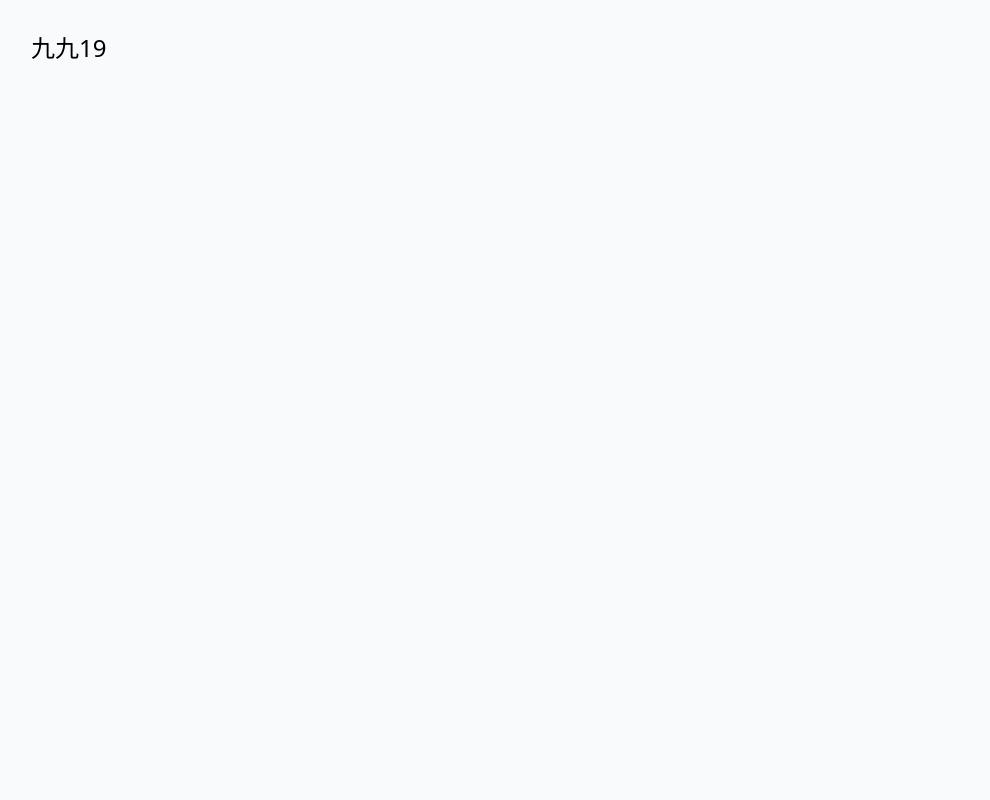
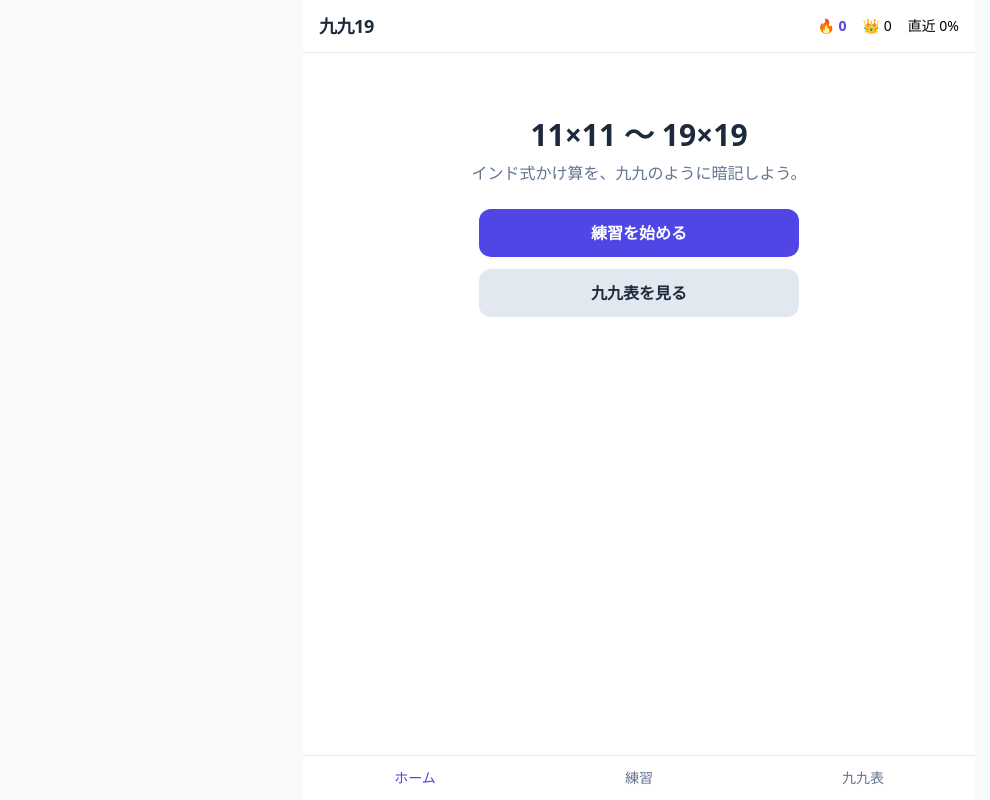
Before and after one commit to y-maeda1116/kuku19-master, a React (Vite) app: page / in a window 1280 px wide. Shown: the whole page, without its empty margins (1-991 px from the left). Built offline with nearby package versions, Linux system fonts and the light colour scheme.

Commit message:
feat: App統合（画面切替・スコア表示）

```diff
--- a/src/App.tsx
+++ b/src/App.tsx
@@ -1,3 +1,28 @@
+// src/App.tsx
+import { useCallback, useState } from 'react'
+import type { View } from './types'
+import { Header } from './components/layout/Header'
+import { NavBar } from './components/layout/NavBar'
+import { TopMenu } from './components/layout/TopMenu'
+import { QuizView } from './components/quiz/QuizView'
+import { TableView } from './components/table/TableView'
+import { useScore } from './hooks/useScore'
+
 export default function App() {
-  return <div className="p-8 text-2xl">九九19</div>
+  const [view, setView] = useState<View>('home')
+  const { score, record } = useScore()
+
+  const navigate = useCallback((v: View) => setView(v), [])
+
+  return (
+    <div className="mx-auto flex h-full max-w-2xl flex-col bg-white">
+      <Header score={score} />
+      <main className="flex-1 overflow-y-auto">
+        {view === 'home' && <TopMenu onNavigate={navigate} />}
+        {view === 'quiz' && <QuizView onJudged={record} />}
+        {view === 'table' && <TableView />}
+      </main>
+      <NavBar view={view} onChange={navigate} />
+    </div>
+  )
 }
--- a/src/components/quiz/AnswerInput.tsx
+++ b/src/components/quiz/AnswerInput.tsx
@@ -1,6 +1,4 @@
 // src/components/quiz/AnswerInput.tsx
-import { Keypad } from './Keypad'
-
 type Props = {
   value: string
   onChange: (v: string) => void
```
